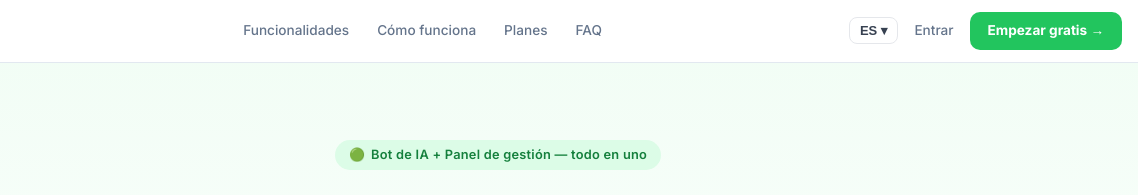
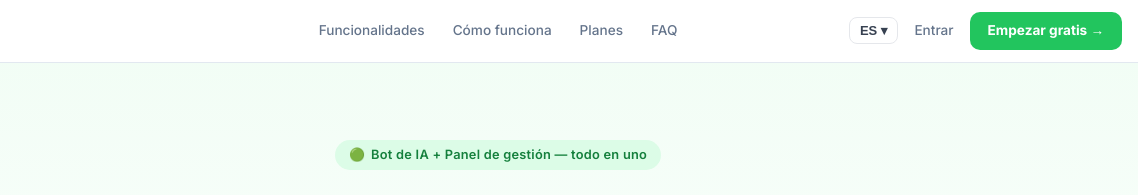
Before and after one commit to fraccetta-hub/sara-bot, a website: page landingpage/index.html in a window 1280 px wide. Shown: the top 195 px of the page, 142-1280 px from the left. Drawn offline with Linux system fonts and the light colour scheme.

Commit message:
fix: center nav links in landing header

```diff
--- a/landingpage/index.html
+++ b/landingpage/index.html
@@ -39,7 +39,7 @@ nav {
 .logo-icon { width: 34px; height: 34px; border-radius: 10px; background: var(--green); display: grid; place-items: center; font-size: 1.1rem; }
 .logo-text { font-weight: 800; font-size: 1.05rem; color: var(--dark); letter-spacing: -.02em; }
 .logo-text span { color: var(--green); }
-.nav-links { display: flex; align-items: center; gap: 28px; }
+.nav-links { display: flex; align-items: center; gap: 28px; position: absolute; left: 50%; transform: translateX(-50%); }
 .nav-links a { text-decoration: none; color: var(--gray); font-size: .85rem; font-weight: 500; transition: color .15s; }
 .nav-links a:hover { color: var(--dark); }
 .nav-cta { background: var(--green); color: #fff; border: none; border-radius: 10px; padding: 8px 18px; font-size: .85rem; font-weight: 700; cursor: pointer; text-decoration: none; transition: background .15s; }
```
